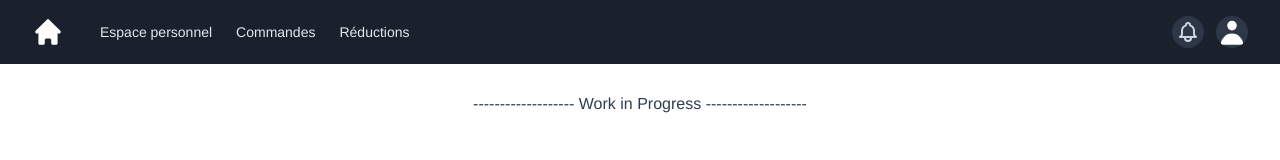
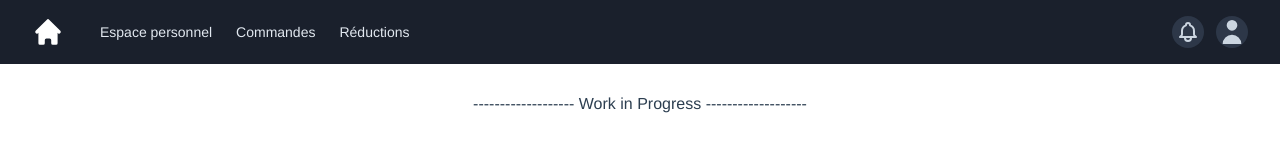
Before and after one commit to raoulnzefa/shop-testing, a Vue app: page / in a window 1280 px wide. Shown: the top 160 px of the page. Built offline with nearby package versions, Linux system fonts and the light colour scheme.

Commit message:
fix: change svg for user icon

```diff
--- a/src/components/NavBar.vue
+++ b/src/components/NavBar.vue
@@ -121,21 +121,20 @@
           <!-- User Menu -->
           <div class="relative ml-3">
             <button
-              class="flex text-sm bg-gray-800 rounded-full focus:outline-none focus:ring-2 focus:ring-offset-2 focus:ring-offset-gray-800 focus:ring-white"
+              class="flex text-gray-400 bg-gray-800 rounded-full hover:text-white focus:outline-none focus:ring-2 focus:ring-offset-2 focus:ring-offset-gray-800 focus:ring-white"
               id="user-menu"
               aria-haspopup="true"
               @click.prevent="(isOpen = !isOpen), (isNotif = false)"
             >
               <span class="sr-only">Open user menu</span>
-              <IconBase
-                classe="w-8 h-8 text-white rounded-full fill-current"
-                viewBox="0 0 20 20"
-                fill="currentColor"
-                ><path
-                  fill-rule="evenodd"
-                  d="M10 9a3 3 0 100-6 3 3 0 000 6zm-7 9a7 7 0 1114 0H3z"
-                  clip-rule="evenodd"
-              /></IconBase>
+              <IconBase classe="w-8 h-8 fill-current" viewBox="0 0 24 24">
+                <path
+                  stroke-linecap="round"
+                  stroke-linejoin="round"
+                  stroke-width="2"
+                  d="M16 7a4 4 0 11-8 0 4 4 0 018 0zM12 14a7 7 0 00-7 7h14a7 7 0 00-7-7z"
+                />
+              </IconBase>
             </button>
             <div
               class="absolute right-0 w-48 py-1 mt-2 origin-top-right bg-white rounded-md shadow-lg ring-1 ring-black ring-opacity-5"
```
